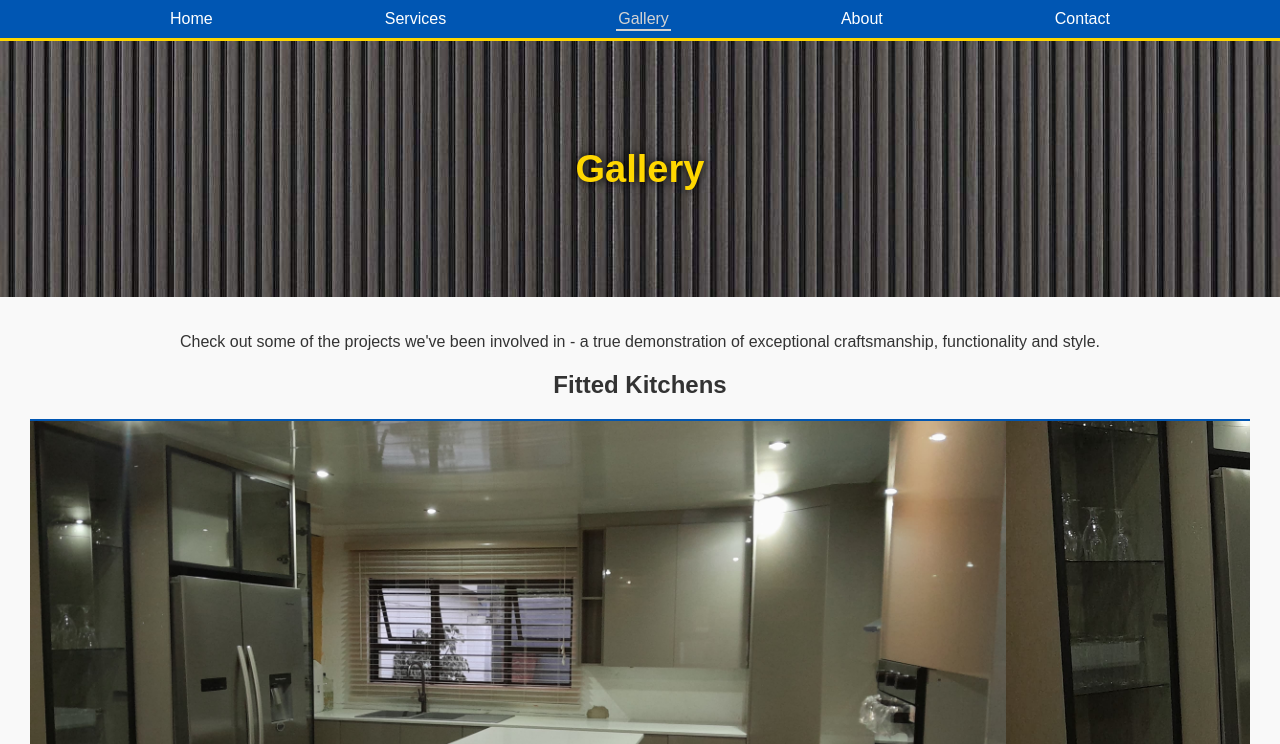
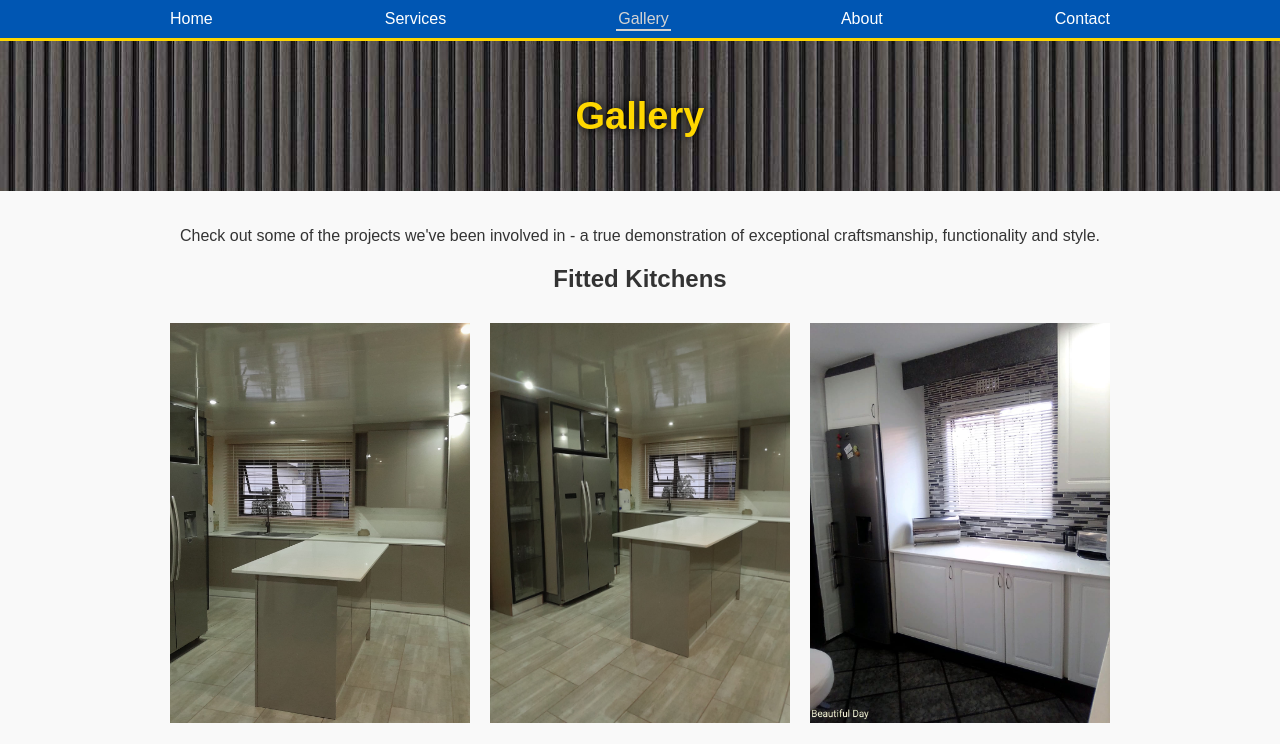
Before and after one commit to Chocolat-papii/shs, a plain HTML site: page gallery.html in a window 1280 px wide. Shown: the top 744 px of the page. Drawn offline with Linux system fonts and the light colour scheme; grey boxes are pictures that could not be loaded.

Commit message:
gallery grid fix

```diff
--- a/gallery.html
+++ b/gallery.html
@@ -57,9 +57,6 @@
         </div>
         <div class="gallery-item">
             <img src="Images/kit3c.jpeg" alt="">
-        </div>
-        <div class="gallery-item">
-            <img src="Images/kitchen1.jpg" alt="">
         </div>
         <div class="gallery-item">
             <img src="Images/kitchen8.jpg" alt="">
--- a/styles.css
+++ b/styles.css
@@ -86,7 +86,7 @@ span {
     background-size: cover;
     position: relative;
     width: auto;
-    height: 32vh;
+    height: 150px;
     margin: 0;
     padding: 0;
     display: flex;
@@ -219,11 +219,12 @@ border-radius: 15px;
 box-shadow: 0 0 5px #333;
 }
 
-.service-detail img, .gallery-item img {
+.service-detail img {
     width: 100%;
     height: auto;
     border-radius: 10px;
 }
+
 
 .service h3, h4 {
     color: #0056b3;
@@ -254,13 +255,14 @@ background-position: center;
 
 /*  ---  GALLERY PAGE ---  */
 #gallery {
-    display: grid;
-    grid-auto-flow: column;
-    grid-auto-columns: 80%;
-    overflow-x: auto;
-    overscroll-behavior-inline: contain;
-    border-top: 2px solid #0056b3;
-    border-bottom: 2px solid #0056b3;
+    display: flex;
+    justify-content: center;
+    flex-wrap: wrap;
+    /* grid-auto-flow: column;
+    grid-auto-columns: 80%; */
+
+    /* overscroll-behavior-inline: contain; */
+    /* border-bottom: 2px solid #0056b3; */
 }
 
 .snap-inline {
@@ -269,21 +271,44 @@ background-position: center;
 
 .snap-inline > * {
     scroll-snap-align: start;
-
 }
 
-/*.gallery-item{
+.gallery-item {
     border: 0 1px solid #0056b3;
-
-}*/
+    margin: 10px;
+}
 
 .gallery-item img {
+    margin: 0;
+    padding: 0;
     border-radius: 0;
-   inline-size: 100%;
-   aspect-ratio: 16/9;
-   object-fit: cover;
+    inline-size: 100%;
+    aspect-ratio: 16/9;
+    object-fit: cover;
+    width: 300px;
+    height: 400px;
+}
 
-}
+/* @media (min-width: 500px) {
+  .gallery-item img {
+    object-fit: contain;
+    width: 300px;
+    height: 400px;
+    }
+
+    .snap-inline {
+    scroll-snap-type: none;
+    }
+
+    .snap-inline > * {
+        scroll-snap-align: none;
+    }
+
+    #gallery {
+        overscroll-behavior-inline: none;
+    }
+} */
+
 
 /*  ---  HISTORY PAGE ---  */
 
```
Also changed, not shown: index.html (+3 -11 lines).
